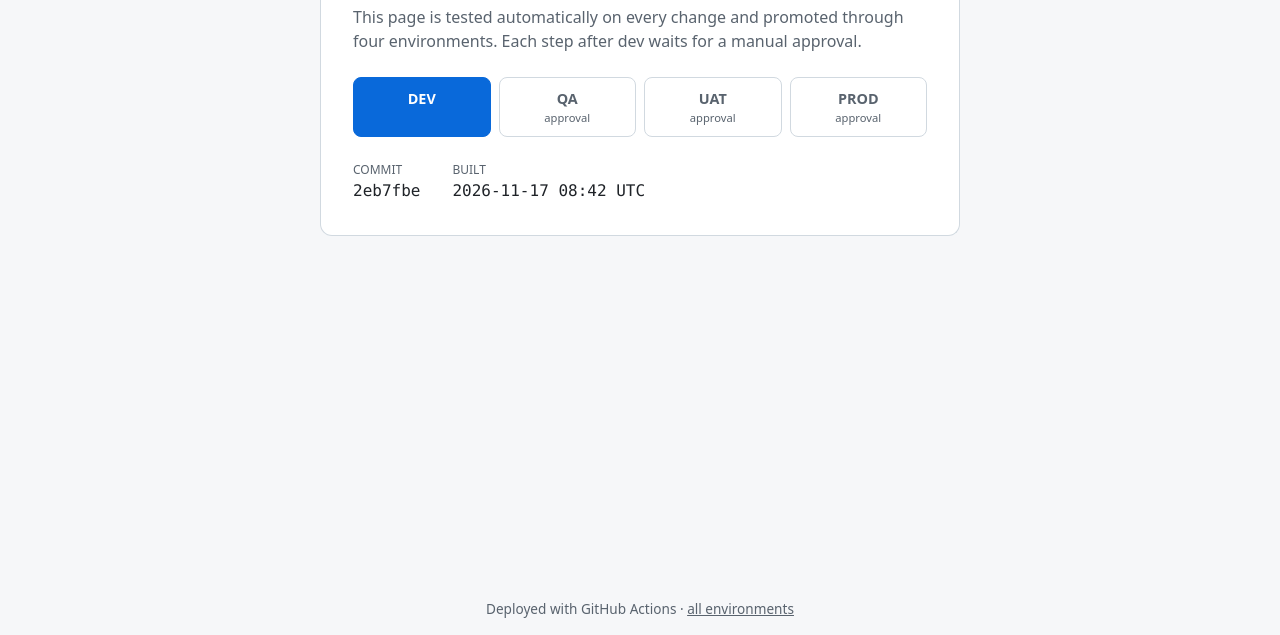
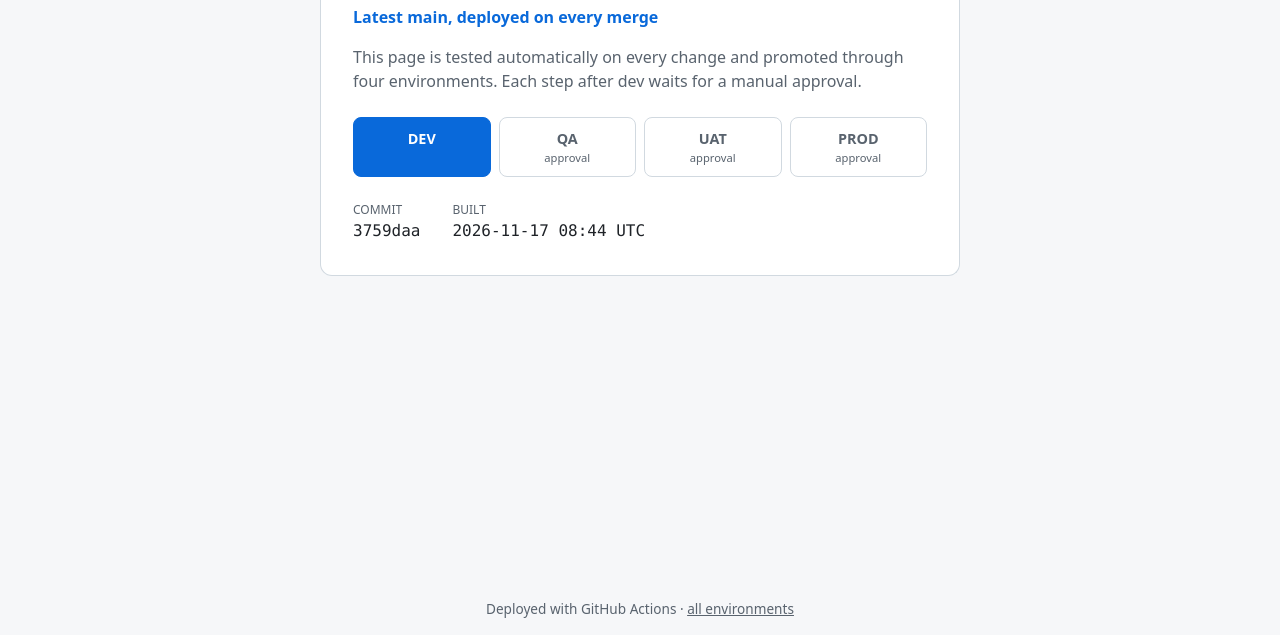
Before and after one commit to ddipayan00/simple_github_page_automatic_testing_ci_cd_with_dev_qa_uat_prod_approval_gate, a plain HTML site: page dev/index.html in a window 1280 px wide. Shown: the part 165-800 px from the top of the page. Drawn offline with Linux system fonts and the light colour scheme.

Commit message:
Deploy dev from 3759daa7726fc0b3901515b2154cf6a190bb6561

```diff
--- a/dev/app.js
+++ b/dev/app.js
@@ -3,14 +3,14 @@ import { ENV } from "./env.js";
 // Promotion order. `gated` is display-only: the real approval gate is the
 // required-reviewer rule on the GitHub environment (scripts/setup-github.sh).
 export const ENVIRONMENTS = Object.freeze([
-  { name: "dev", label: "Development", gated: false },
-  { name: "qa", label: "QA", gated: true },
-  { name: "uat", label: "UAT", gated: true },
-  { name: "prod", label: "Production", gated: true },
+  { name: "dev", label: "Development", gated: false, purpose: "Latest main, deployed on every merge" },
+  { name: "qa", label: "QA", gated: true, purpose: "Testing by the QA team" },
+  { name: "uat", label: "UAT", gated: true, purpose: "Business sign-off before release" },
+  { name: "prod", label: "Production", gated: true, purpose: "Live for everyone" },
 ]);
 
 // Elements render() fills in; tests check index.html provides all of them.
-export const ELEMENT_IDS = Object.freeze(["env-badge", "title", "commit", "built-at", "pipeline"]);
+export const ELEMENT_IDS = Object.freeze(["env-badge", "purpose", "title", "commit", "built-at", "pipeline"]);
 
 export function findEnvironment(name) {
   return ENVIRONMENTS.find((env) => env.name === name) ?? null;
@@ -46,6 +46,7 @@ export function render(doc, env) {
   doc.documentElement.dataset.env = current ? current.name : "local";
   doc.title = `${pageTitle(env)} · CI/CD demo`;
   byId("env-badge").textContent = current ? current.label : "Local preview";
+  byId("purpose").textContent = current ? current.purpose : "Local preview, not deployed";
   byId("title").textContent = pageTitle(env);
   byId("commit").textContent = shortSha(env?.sha);
   byId("built-at").textContent = formatBuildTime(env?.builtAt);
--- a/dev/env.js
+++ b/dev/env.js
@@ -1,6 +1,6 @@
 // Generated by scripts/build.mjs, do not edit.
 export const ENV = Object.freeze({
   "name": "dev",
-  "sha": "2eb7fbe236d01de4c860f7ab4513a49aed661028",
-  "builtAt": "2026-11-17T08:42:55.078Z"
+  "sha": "3759daa7726fc0b3901515b2154cf6a190bb6561",
+  "builtAt": "2026-11-17T08:44:39.248Z"
 });
--- a/dev/index.html
+++ b/dev/index.html
@@ -15,6 +15,7 @@
 
   <main class="card">
     <h1 id="title">Hello from local</h1>
+    <p id="purpose" class="purpose">Local preview, not deployed</p>
     <p class="lead">
       This page is tested automatically on every change and promoted through four
       environments. Each step after dev waits for a manual approval.
--- a/dev/styles.css
+++ b/dev/styles.css
@@ -59,6 +59,7 @@ body {
 
 h1 { margin: 0 0 0.5rem; font-size: 1.75rem; }
 .lead { margin: 0 0 1.5rem; color: var(--muted); }
+.purpose { margin: 0 0 1rem; color: var(--accent); font-weight: 600; }
 
 .pipeline {
   list-style: none;
```
